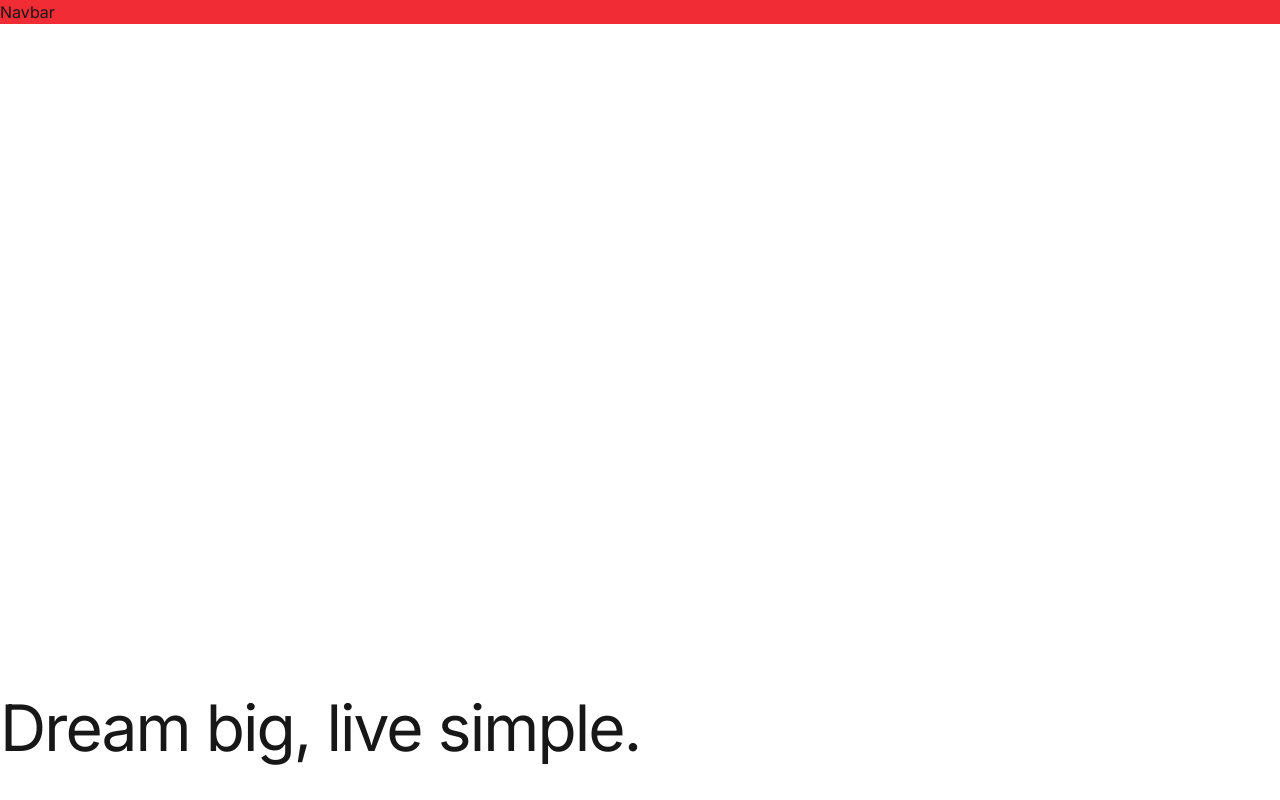
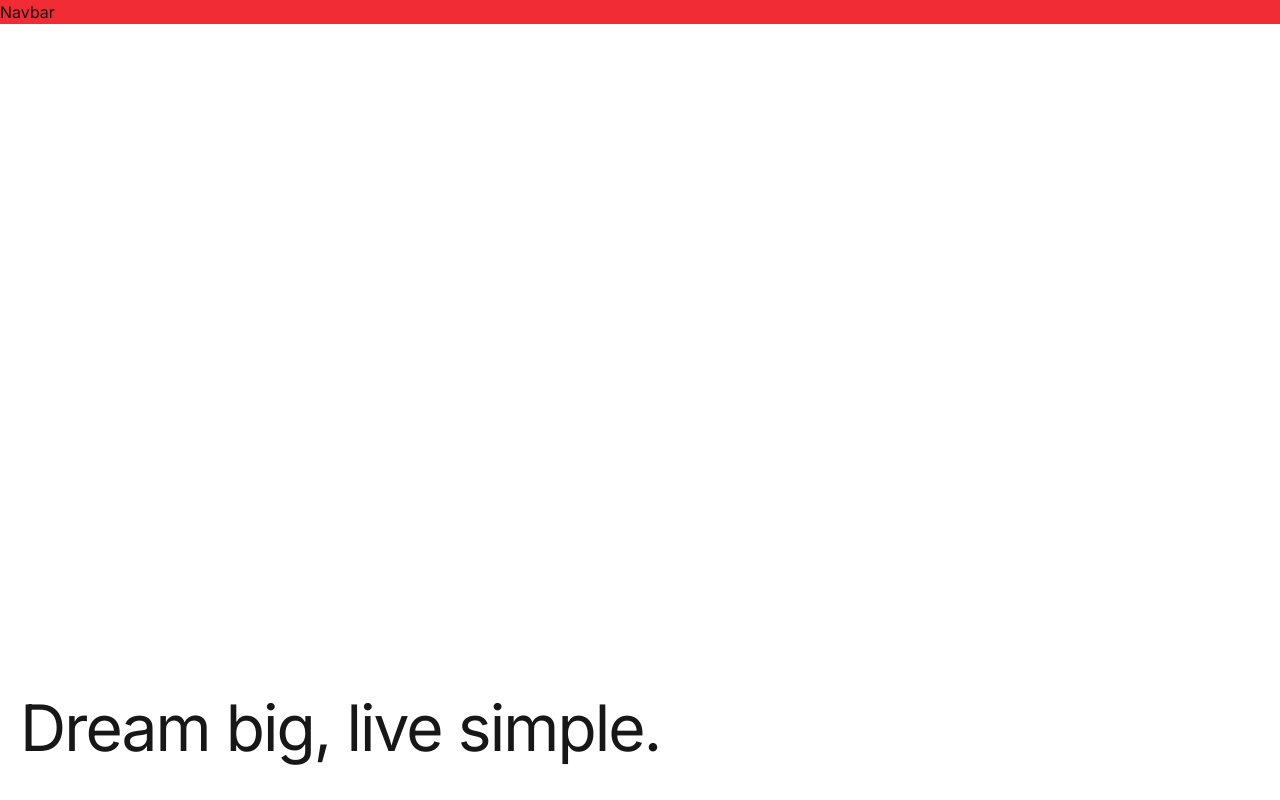
Before and after one commit to andrew-0210/base_website, a Next.js app: page / in a window 1280 px wide. Shown: the top 800 px of the page. Built offline with nearby package versions, Linux system fonts and the light colour scheme.

Commit message:
Hero padding updated

```diff
--- a/src/components/sections/Home/Hero.js
+++ b/src/components/sections/Home/Hero.js
@@ -3,7 +3,7 @@ import React from "react";
 const Hero = () => {
   return (
     <section className="flex h-dvh">
-      <h1 className="flex items-end pb-[1rem] md:pb-[2.5rem]">
+      <h1 className="flex items-end px-[1.25rem] pb-[1rem] md:pb-[2.5rem]">
         Dream big, live simple.
       </h1>
     </section>
```
